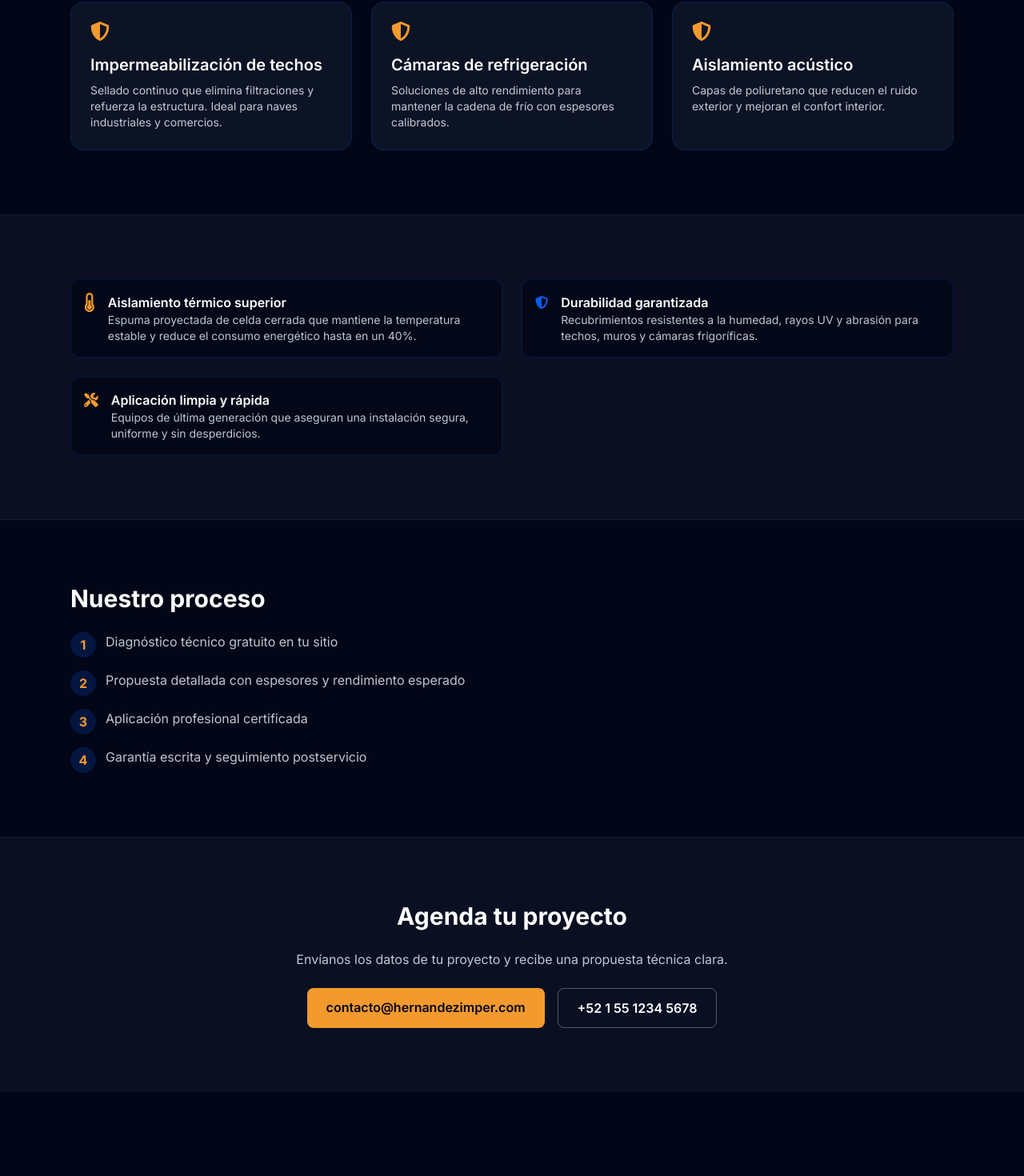
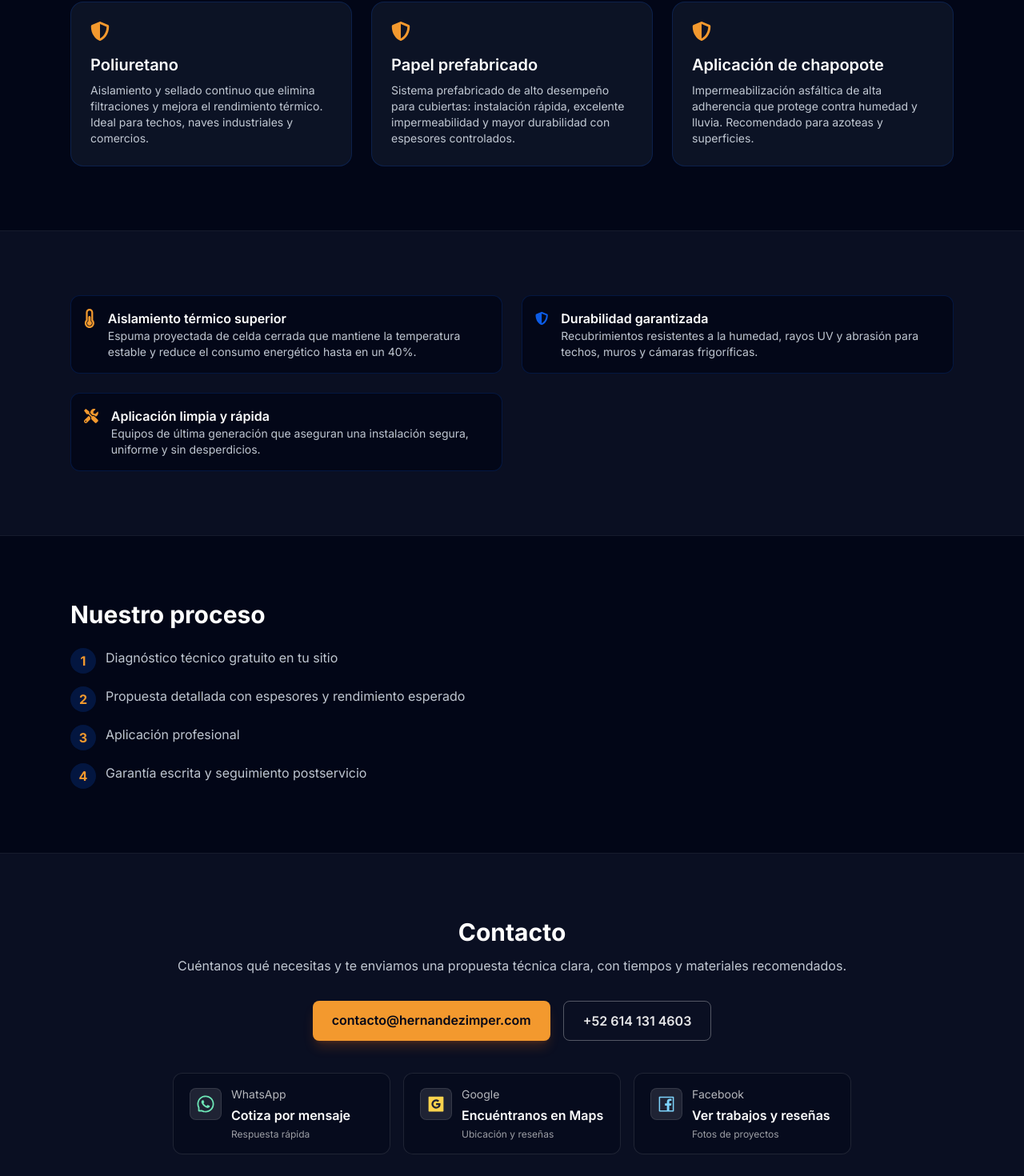
Before and after one commit to AlexArmendariz03/LandingPage, a Next.js app: page / in a window 1280 px wide. Shown: the part 921-2391 px from the top of the page at 80% size. Before the commit the page ends 2286 px from the top, so only its background shows below. Built offline with nearby package versions, Linux system fonts and the light colour scheme.

Commit message:
dependencias y configuraciones

```diff
--- a/package.json
+++ b/package.json
@@ -19,7 +19,7 @@
     "react-csv": "^2.2.2",
     "react-dom": "^18",
     "react-hook-form": "^7.51.1",
-    "react-icons": "^5.0.1",
+    "react-icons": "^5.5.0",
     "tailwindcss": "^3.3.0"
   },
   "devDependencies": {
--- a/src/app/page.tsx
+++ b/src/app/page.tsx
@@ -8,6 +8,8 @@ import {
   FaTools,
 } from "react-icons/fa";
 import { HeroCarousel } from "@/app/components/heroCarrusel";
+import React from "react";
+import {AiFillFacebook, AiFillGoogleSquare, AiOutlineFacebook, AiOutlineWhatsApp} from "react-icons/ai";
 
 const highlights = [
   {
@@ -32,26 +34,26 @@ const highlights = [
 
 const services = [
   {
-    title: "Impermeabilización de techos",
+    title: "Poliuretano",
     detail:
-      "Sellado continuo que elimina filtraciones y refuerza la estructura. Ideal para naves industriales y comercios.",
+        "Aislamiento y sellado continuo que elimina filtraciones y mejora el rendimiento térmico. Ideal para techos, naves industriales y comercios.",
   },
   {
-    title: "Cámaras de refrigeración",
+    title: "Papel prefabricado",
     detail:
-      "Soluciones de alto rendimiento para mantener la cadena de frío con espesores calibrados.",
+        "Sistema prefabricado de alto desempeño para cubiertas: instalación rápida, excelente impermeabilidad y mayor durabilidad con espesores controlados.",
   },
   {
-    title: "Aislamiento acústico",
+    title: "Aplicación de chapopote",
     detail:
-      "Capas de poliuretano que reducen el ruido exterior y mejoran el confort interior.",
+        "Impermeabilización asfáltica de alta adherencia que protege contra humedad y lluvia. Recomendado para azoteas y superficies.",
   },
 ];
 
 const steps = [
   "Diagnóstico técnico gratuito en tu sitio",
   "Propuesta detallada con espesores y rendimiento esperado",
-  "Aplicación profesional certificada",
+  "Aplicación profesional",
   "Garantía escrita y seguimiento postservicio",
 ];
 
@@ -67,7 +69,7 @@ export default function LandingPage() {
               Hernández Impermeabilizaciones & Poliuretano
             </span>
               <h1 className="text-3xl md:text-5xl font-extrabold">
-              Impermeabilizamos, aislamos y sellamos con poliuretano espreado de alta densidad.            </h1>
+                Impermeabilizamos, aislamos y sellamos con poliuretano espreado de alta densidad. </h1>
               <p className="text-lg text-blue-50/80">
                 Eliminamos filtraciones, reducimos consumo energético y prolongamos la vida útil de tus instalaciones.
               </p>
@@ -78,7 +80,7 @@ export default function LandingPage() {
                     className="inline-flex items-center gap-2 rounded-lg bg-[#f3992e] px-6 py-3 text-slate-950 font-semibold shadow-lg hover:scale-[1.02] transition"
                 >
                   Agenda una visita
-                <FaPhoneAlt />
+                  <FaPhoneAlt/>
                 </a>
                 <a
                     href="#servicios"
@@ -90,11 +92,11 @@ export default function LandingPage() {
 
               <div className="flex gap-6 pt-4">
                 <div className="flex items-center gap-2">
-                <FaCheckCircle className="text-[#f3992e]" />
+                  <FaCheckCircle className="text-[#f3992e]"/>
                   <span className="text-sm text-blue-50/80">Instaladores certificados</span>
                 </div>
                 <div className="flex items-center gap-2">
-                <FaLeaf className="text-blue-200" />
+                  <FaLeaf className="text-blue-200"/>
                   <span className="text-sm text-blue-50/80">Materiales ecológicos</span>
                 </div>
               </div>
@@ -110,7 +112,7 @@ export default function LandingPage() {
           <div className="grid md:grid-cols-3 gap-6">
             {services.map((s) => (
                 <div key={s.title} className="rounded-2xl bg-slate-900/80 border border-[#0c5ce6]/20 p-6">
-              <FaShieldAlt className="text-[#f3992e] text-2xl mb-4" />
+                  <FaShieldAlt className="text-[#f3992e] text-2xl mb-4"/>
                   <h3 className="text-xl font-semibold mb-2">{s.title}</h3>
                   <p className="text-blue-50/80 text-sm">{s.detail}</p>
                 </div>
@@ -139,7 +141,8 @@ export default function LandingPage() {
           <ol className="space-y-4">
             {steps.map((step, i) => (
                 <li key={step} className="flex gap-3">
-              <span className="h-8 w-8 rounded-full bg-[#0c5ce6]/20 text-[#f3992e] flex items-center justify-center font-bold">
+              <span
+                  className="h-8 w-8 rounded-full bg-[#0c5ce6]/20 text-[#f3992e] flex items-center justify-center font-bold">
                 {i + 1}
               </span>
                   <span className="text-blue-50/80">{step}</span>
@@ -149,28 +152,104 @@ export default function LandingPage() {
         </section>
 
         {/* CONTACTO */}
+          {/* CONTACTO */}
           <section id="contacto" className="bg-slate-900/60 border-t border-white/5">
-        <div className="max-w-4xl mx-auto px-6 py-20 text-center space-y-6">
-          <h2 className="text-3xl font-bold">Agenda tu proyecto</h2>
-          <p className="text-blue-50/80">
-            Envíanos los datos de tu proyecto y recibe una propuesta técnica clara.
+              <div className="max-w-4xl mx-auto px-6 py-20 text-center">
+                  <h2 className="text-3xl font-bold">Contacto</h2>
+                  <p className="mt-3 text-blue-50/80">
+                      Cuéntanos qué necesitas y te enviamos una propuesta técnica clara, con tiempos y materiales recomendados.
                   </p>
-          <div className="flex flex-col md:flex-row gap-4 justify-center">
+
+                  {/* CTA principal */}
+                  <div className="mt-8 flex flex-col sm:flex-row gap-4 justify-center">
                       <a
                           href="mailto:contacto@hernandezimper.com"
-              className="rounded-lg bg-[#f3992e] px-6 py-3 font-semibold text-slate-950"
+                          className="rounded-lg bg-[#f3992e] px-6 py-3 font-semibold text-slate-950 shadow-lg shadow-orange-500/20 hover:scale-[1.01] transition"
                       >
                           contacto@hernandezimper.com
                       </a>
+
                       <a
-              href="tel:+5215512345678"
-              className="rounded-lg border border-white/30 px-6 py-3 font-semibold"
+                          href="tel:+526141314603"
+                          className="rounded-lg border border-white/30 px-6 py-3 font-semibold text-white/90 hover:border-white/50 hover:text-white transition"
                       >
-              +52 1 55 1234 5678
+                          +52 614 131 4603
                       </a>
                   </div>
+
+                  {/* Redes / Acciones */}
+
+                  <div className="mt-10 grid grid-cols-1 sm:grid-cols-3 gap-4 text-left">
+                      {/* WhatsApp */}
+                      <a
+                          href="https://wa.me/5216141314603?text=Hola%2C%20quiero%20cotizar%20un%20proyecto%20de%20impermeabilizaci%C3%B3n."
+                          target="_blank"
+                          rel="noreferrer"
+                          className="group rounded-xl border border-white/10 bg-slate-950/40 px-5 py-4 hover:bg-slate-950/55 hover:border-white/20 transition"
+                      >
+                          <div className="flex items-start gap-3">
+          <span className="mt-0.5 inline-flex h-10 w-10 items-center justify-center rounded-lg bg-white/10 border border-white/10 group-hover:bg-white/15 transition">
+            <AiOutlineWhatsApp className="text-2xl text-emerald-300" />
+          </span>
+
+                              <div className="min-w-0">
+                                  <p className="text-sm text-white/70">WhatsApp</p>
+                                  <p className="mt-1 font-semibold text-white">Cotiza por mensaje</p>
+                                  <p className="mt-1 text-xs text-white/60">Respuesta rápida</p>
+                              </div>
+                          </div>
+                      </a>
+
+                      {/* Google */}
+                      <a
+                          href="https://share.google/Wz59zQhGrAETbPFYA"
+                          target="_blank"
+                          rel="noreferrer"
+                          className="group rounded-xl border border-white/10 bg-slate-950/40 px-5 py-4 hover:bg-slate-950/55 hover:border-white/20 transition"
+                      >
+                          <div className="flex items-start gap-3">
+          <span className="mt-0.5 inline-flex h-10 w-10 items-center justify-center rounded-lg bg-white/10 border border-white/10 group-hover:bg-white/15 transition">
+            <AiFillGoogleSquare className="text-2xl text-amber-300" />
+          </span>
+
+                              <div className="min-w-0">
+                                  <p className="text-sm text-white/70">Google</p>
+                                  <p className="mt-1 font-semibold text-white">Encuéntranos en Maps</p>
+                                  <p className="mt-1 text-xs text-white/60">Ubicación y reseñas</p>
+                              </div>
+                          </div>
+                      </a>
+
+                      {/* Facebook */}
+                      <a
+                          href="https://www.facebook.com/profile.php?id=100064214340903&locale=af_ZA#"
+                          target="_blank"
+                          rel="noreferrer"
+                          className="group rounded-xl border border-white/10 bg-slate-950/40 px-5 py-4 hover:bg-slate-950/55 hover:border-white/20 transition"
+                      >
+                          <div className="flex items-start gap-3">
+                               <span
+                                   className="mt-0.5 inline-flex h-10 w-10 items-center justify-center rounded-lg bg-white/10 border border-white/10 group-hover:bg-white/15 transition">
+                                   <AiOutlineFacebook className="text-2xl text-sky-300"/>
+                               </span>
+
+                              <div className="min-w-0">
+                                  <p className="text-sm text-white/70">Facebook</p>
+                                  <p className="mt-1 font-semibold text-white">Ver trabajos y reseñas</p>
+                                  <p className="mt-1 text-xs text-white/60">Fotos de proyectos</p>
+                              </div>
+                          </div>
+                      </a>
+                  </div>
+
+                  {/* Microcopy */}
+                  <p className="mt-8 text-xs text-white/50">
+                      Horario sugerido: Lun–Sáb · Respuesta el mismo día en la mayoría de casos.
+                  </p>
               </div>
           </section>
+
+
       </main>
   );
 }
```
Also changed, not shown: tsconfig.json (+23 -5 lines), 1 other file (tests, documents, lock files or other folders). Lines whose indentation alone changed are shown as unchanged.
